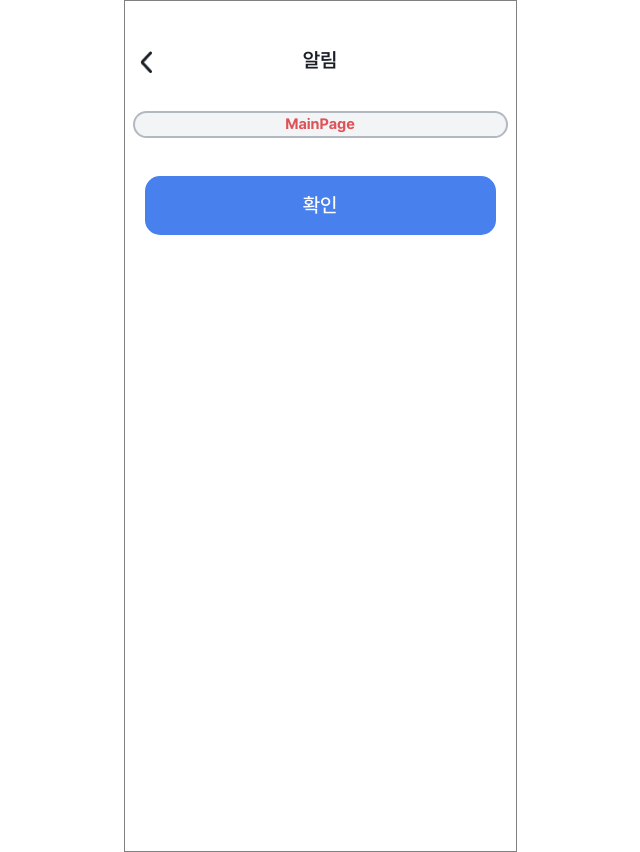
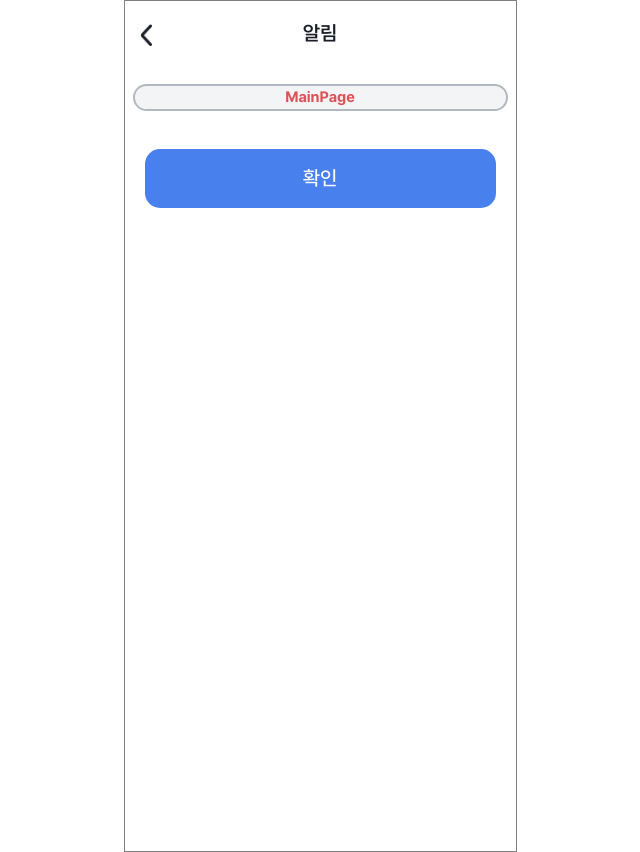
Before and after one commit to yono-yuno/frontend, a React (Vite) app: page / in a window 1280 px wide. Shown: the whole page, without its empty margins (320-960 px from the left). Built offline with nearby package versions, Linux system fonts and the light colour scheme.

Commit message:
🎨 헤더 크기 72px->50px로 수정

```diff
--- a/tailwind.config.js
+++ b/tailwind.config.js
@@ -44,7 +44,7 @@ module.exports = {
         buttonWidth: "351px",
         buttonHeight: "59px",
         Hwidth: "391px",
-        Hheight: "72px",
+        Hheight: "45px",
         BackButtonMargin: "27px",
         HNameMargin: "178px",
       },
```
